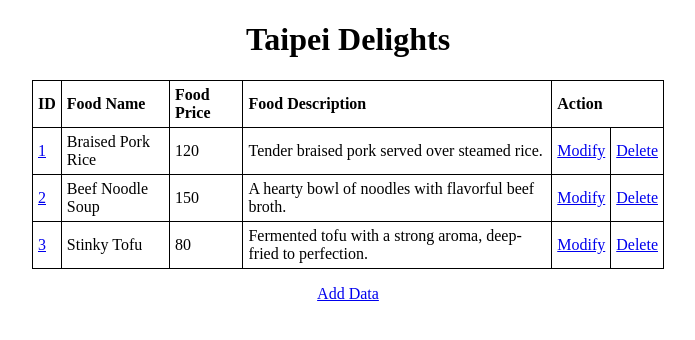
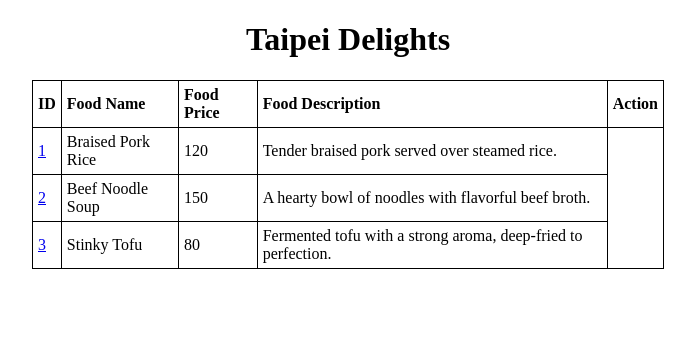
Before and after one commit to Irokanade/restaurant_takeout, a PHP site: page /menu.php?rest_id=1 in a window 1280 px wide. Shown: the part 54-394 px from the top of the page, without its empty margins (292-987 px from the left). Run offline with PHP 8.4, Linux system fonts and the light colour scheme; a user stored in the database is signed in; data comes from the database, SQL or seed files in the repository; data that the repository does not hold is empty.

Commit message:
fix: fixed menu.php

```diff
--- a/menu.php
+++ b/menu.php
@@ -49,8 +49,8 @@
 				echo "<td>".$row["food_name"]."</td>";
 				echo "<td>".$row["food_price"]."</td>";
 				echo "<td>".$row["food_description"]."</td>";
-				echo "<td><a href='update.php?id=".$row["rest_id"]."'>Modify</a></td>";
-				echo "<td><a href='delete.php?id=".$row["rest_id"]."'>Delete</a></td>";
+				// echo "<td><a href='update.php?id=".$row["rest_id"]."'>Modify</a></td>";
+				// echo "<td><a href='delete.php?id=".$row["rest_id"]."'>Delete</a></td>";
 				echo "</tr>";
 			}
 		} else {
@@ -61,6 +61,6 @@
 	?>
 
 </table>
-<p align="center"><a href="create.html">Add Data</a></p>
+<!-- <p align="center"><a href="create.html">Add Data</a></p> -->
 </body>
 </html>
```
